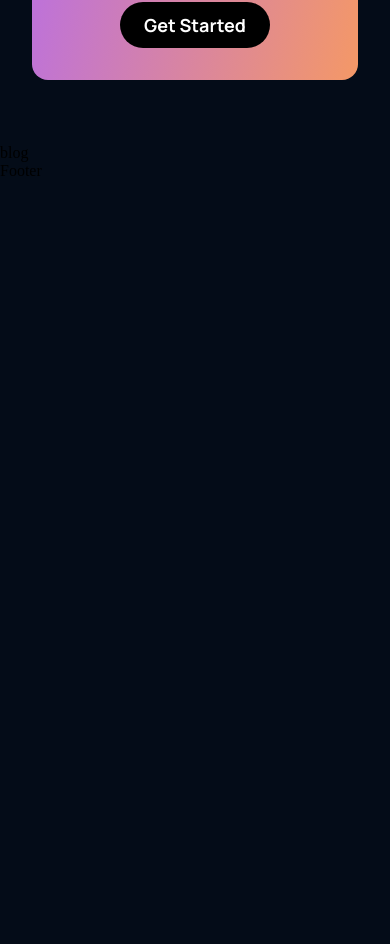
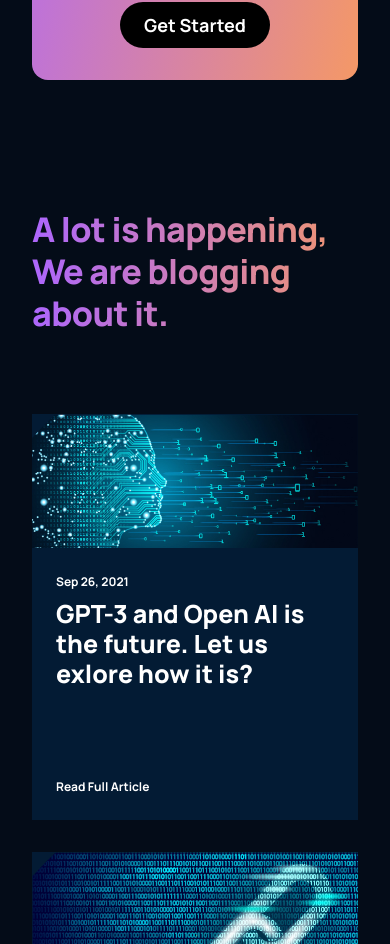
Before and after one commit to ArbaazKhan1/gpt3_arbaaz, a React (Create React App) app: page / in a window 390 px wide. Shown: the part 4895-5839 px from the top of the page. Before the commit the page ends 5075 px from the top, so only its background shows below. Built offline with nearby package versions, Linux system fonts and the light colour scheme.

Commit message:
added blog and artcile

```diff
--- a/src/components/article/Article.jsx
+++ b/src/components/article/Article.jsx
@@ -1,9 +1,20 @@
 import React from 'react'
 import './article.css'
 
-const Article = () => {
+const Article = ({imgUrl, date, title}) => {
   return (
-    <div>Article</div>
+    <div className='gpt3__blog-container_article'>
+      <div className="gpt3__blog-container_article-image">
+        <img src={imgUrl} alt="blog" />
+      </div>
+      <div className="gpt3__blog-container_article-content">
+        <div>
+          <p>{date}</p>
+          <h3>{title}</h3>
+        </div>
+        <p>Read Full Article</p>
+      </div>
+    </div>
   )
 }
 
--- a/src/components/article/article.css
+++ b/src/components/article/article.css
@@ -0,0 +1,56 @@
+.gpt3__blog-container_article {
+    width: 100%;
+    height: 100%;
+    display: flex;
+    flex-direction: column;
+    background: var(--color-footer);
+}
+
+.gpt3__blog-container_article-image {
+    width: 100%;
+    height: 100%;
+    background: var(--color-footer);
+}
+
+.gpt3__blog-container_article-image img {
+    width: 100%;
+    height: 100%;
+}
+
+.gpt3__blog-container_article-content {
+    display: flex;
+    flex-direction: column;
+    justify-content: space-between;
+    padding: 1rem 1.5rem;
+    height: 100%;
+}
+
+.gpt3__blog-container_article-content p {
+    font-family: var(--font-family);
+    font-weight: bold;
+    font-size: 12px;
+    line-height: 35px;
+    color: white;
+}
+
+.gpt3__blog-container_article-content h3 {
+    font-family: var(--font-family);
+    font-weight: 800;
+    font-size: 25px;
+    line-height: 30px;
+    color: white;
+    margin-bottom: 5rem;
+    cursor: pointer;
+}
+
+.gpt3__blog-container_article-content p:last-child {
+    cursor: pointer;
+}
+
+@media screen and(max-width: 550px) {
+    .gpt3__blog-container_article-content h3 {
+        font-size: 18px;
+        line-height: 25px;
+    }
+
+}
--- a/src/containers/blog/Blog.jsx
+++ b/src/containers/blog/Blog.jsx
@@ -1,9 +1,26 @@
 import React from 'react'
 import './blog.css'
+import { Artilce } from '../../components'
+import {blog1, blog2, blog3, blog4, blog5} from './imports'
 
 const Blog = () => {
   return (
-    <div>blog</div>
+    <div className='gpt3__blog section__padding' id='blog'>
+      <div className="gpt3__blog-heading">
+        <h1 className="gradient__text">A lot is happening, <br /> We are blogging about it.</h1>
+      </div>
+      <div className="gpt3__blog-container">
+        <div className="gpt3__blog-container_groupA">
+          <Artilce imgUrl={blog1} date="Sep 26, 2021" title="GPT-3 and Open  AI is the future. Let us exlore how it is?" />
+        </div>
+        <div className="gpt3__blog-container_groupB">
+          <Artilce imgUrl={blog2} date="Sep 26, 2021" title="GPT-3 and Open  AI is the future. Let us exlore how it is?" />
+          <Artilce imgUrl={blog3} date="Sep 26, 2021" title="GPT-3 and Open  AI is the future. Let us exlore how it is?" />
+          <Artilce imgUrl={blog4} date="Sep 26, 2021" title="GPT-3 and Open  AI is the future. Let us exlore how it is?" />
+          <Artilce imgUrl={blog5} date="Sep 26, 2021" title="GPT-3 and Open  AI is the future. Let us exlore how it is?" />
+        </div>
+      </div>
+    </div>
   )
 }
 
--- a/src/containers/blog/blog.css
+++ b/src/containers/blog/blog.css
@@ -0,0 +1,78 @@
+.gpt3__blog {
+    display: flex;
+    flex-direction: column;
+}
+
+.gpt3__blog-heading {
+    width: 100%;
+    text-align: left;
+    margin-bottom: 5rem;
+}
+
+.gpt3__blog-heading h1 {
+    font-family: var(--font-family);
+    font-weight: 800;
+    font-size: 62px;
+    line-height: 75px;
+    letter-spacing: -0.04rem;
+}
+
+.gpt3__blog-container {
+    display: flex;
+    flex-direction: row;
+}
+
+.gpt3__blog-container_groupA {
+    flex: 0.75;
+    margin-right: 2rem;
+}
+
+.gpt3__blog-container_groupB {
+    flex: 1;
+    display: grid;
+
+    grid-template-columns: repeat(2, 1fr);
+    gap: 2rem;
+}
+
+@media screen and (max-width: 990px) {
+    .gpt3__blog-container {
+        flex-direction: column-reverse;
+    }
+
+
+    .gpt3__blog-container_groupA {
+        margin: 2rem 0;
+    }
+
+    .gpt3__blog-container_groupA .gpt3__blog-container_article  {
+       width: 48%;
+    }
+
+    .gpt3__blog-container_groupA .gpt3__blog-container_article-image {
+        height: 250px;
+    }
+}
+
+@media screen and (max-width: 700px) {
+    .gpt3__blog-container_groupB {
+        grid-template-columns: repeat(1, 1fr);
+    }
+
+    .gpt3__blog-container_groupA .gpt3__blog-container_article  {
+       width: 100%;
+    }
+
+    .gpt3__blog-heading h1 {
+        font-size: 46px;
+        line-height: 52px;
+    }
+}
+
+@media screen and (max-width: 550px) {
+    .gpt3__blog-heading h1 {
+        font-size: 34px;
+        line-height: 42px;
+    }
+
+}
--- /dev/null
+++ b/src/containers/blog/imports.js
@@ -0,0 +1,11 @@
+import blog1 from '../../assets/Rectangle 22-4.png'
+import blog2 from '../../assets/Rectangle 22.png'
+import blog3 from '../../assets/Rectangle 22-1.png'
+import blog4 from '../../assets/Rectangle 22-2.png'
+import blog5 from '../../assets/Rectangle 22-3.png'
+
+export {
+    blog1, blog2,
+    blog3, blog4,
+    blog5
+}
```
